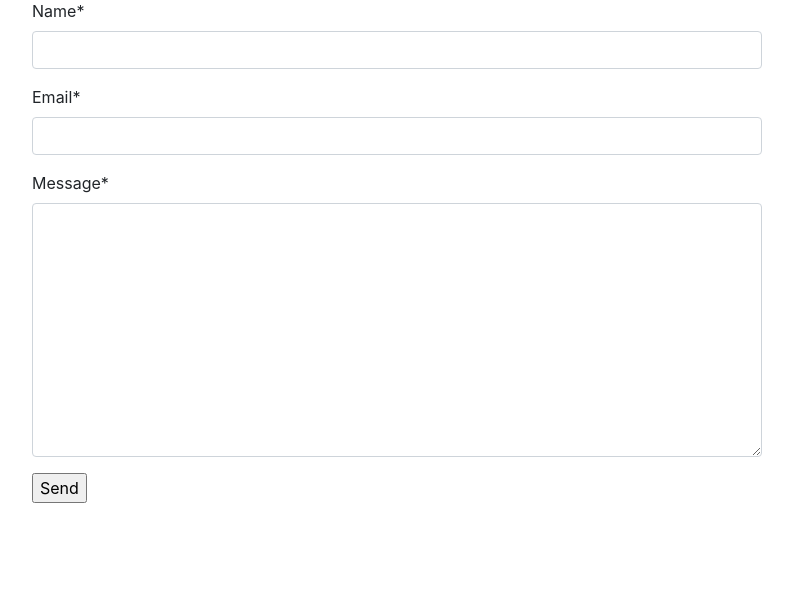
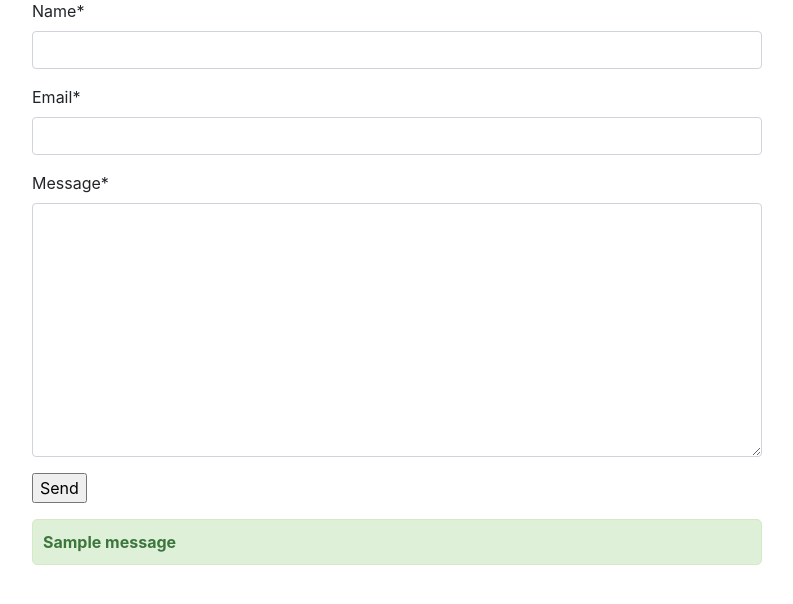
Before and after one commit to DanielPalacz/DjangoSimpleBlogApp, a Django app: page /contact/ in a window 1280 px wide. Shown: the part 255-859 px from the top of the page, without its empty margins (53-846 px from the left). Before the commit the page ends 758 px from the top, so only its background shows below. Run offline with Django 5.2, Linux system fonts and the light colour scheme; tables that the repository leaves empty hold one stand-in row (values such as "Sample post"); one stand-in notice (Sample message) is shown; some libraries are stand-ins or nearby versions.

Commit message:
adds success message for sending email

```diff
--- a/mysite/blog/templates/blog/base.html
+++ b/mysite/blog/templates/blog/base.html
@@ -9,9 +9,15 @@
     <link rel="stylesheet" href="https://cdn.jsdelivr.net/npm/bootstrap@4.4.1/dist/css/bootstrap.min.css" integrity="sha384-Vkoo8x4CGsO3+Hhxv8T/Q5PaXtkKtu6ug5TOeNV6gBiFeWPGFN9MuhOf23Q9Ifjh" crossorigin="anonymous">
 
     <title>
-    {% block title%}
+    {% block title %}
     {% endblock %}
     </title>
+
+    <style>
+    {% block style %}
+    {% endblock %}
+    </style>
+
   </head>
   <body>
 
--- a/mysite/blog/templates/blog/contact.html
+++ b/mysite/blog/templates/blog/contact.html
@@ -3,6 +3,32 @@
 {% block title %}
 Contact page.
 {% endblock %}
+
+{% block style %}
+	/* Style for success message */
+	.success {
+		color: #3c763d;           /* Green text color indicating success */
+		background-color: #dff0d8; /* Light green background for success */
+		border: 1px solid #d6e9c6; /* Border in a darker shade of green */
+		padding: 10px;            /* Internal padding */
+		margin-bottom: 15px;       /* Spacing below */
+		border-radius: 5px;        /* Rounded corners */
+		font-weight: bold;         /* Bold text */
+	}
+
+	/* Style for error message */
+	.error {
+		color: #a94442;            /* Red text color indicating an error */
+		background-color: #f2dede; /* Light red background for error */
+		border: 1px solid #ebccd1; /* Border in a darker shade of red */
+		padding: 10px;             /* Internal padding */
+		margin-bottom: 15px;        /* Spacing below */
+		border-radius: 5px;         /* Rounded corners */
+		font-weight: bold;          /* Bold text */
+	}
+
+{% endblock %}
+
 
 {% load crispy_forms_tags %}
 
@@ -30,6 +56,16 @@ Contact page.
 				</form>
 				</div>
 			</div>
+
+			<div class="row">
+				<div class="col-8">
+					{% if messages %}
+						{% for message in messages %}
+							<div class="{{message.tags}}">{{message}}</div><br>
+						{% endfor %}
+					{% endif %}
+				</div>
+			</div>
 		</div>
 
 
--- a/mysite/blog/views.py
+++ b/mysite/blog/views.py
@@ -1,7 +1,9 @@
 from django.shortcuts import render, HttpResponse, get_object_or_404, HttpResponseRedirect
+from django.contrib import messages
 from django.core.mail import send_mail
+
+# from django.contrib.auth.decorators import login_required
 from .models import Post
-# from django.contrib.auth.decorators import login_required
 from .forms import ContactForm
 
 
@@ -20,12 +22,13 @@ def contact(request):
 
             # Send the email
             send_mail(
-                subject=f"Message from {name} [{email}]",  # Subject of the email
+                subject=f"Contact form message from {name} [{email}].",  # Subject of the email
                 message=message,  # Message content
                 from_email='daniel.palacz@pyx.solutions',  # From email
                 recipient_list=['daniel.palacz@pyx.solutions'],  # Recipient email list
                 fail_silently=False,  # Raise exception if the email fails to send
             )
+            messages.success(request, f"{name}, your message was just sent to me. Thank you.")
             return HttpResponseRedirect("/contact/")
 
     else:
```
